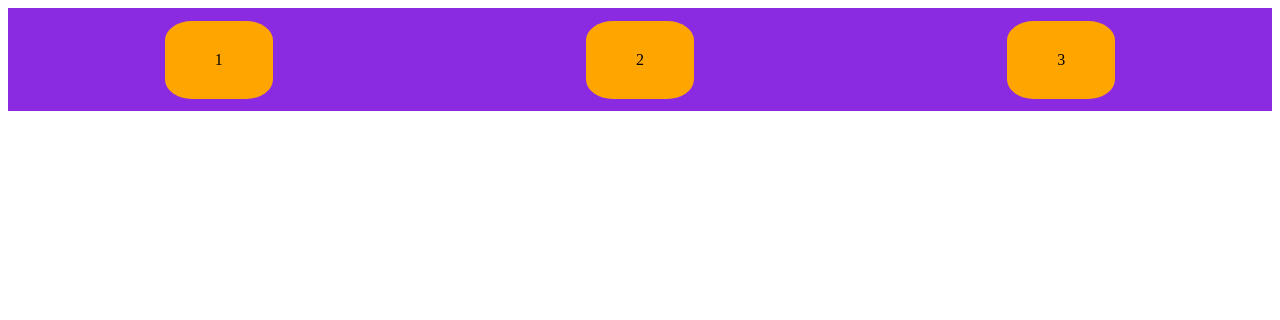
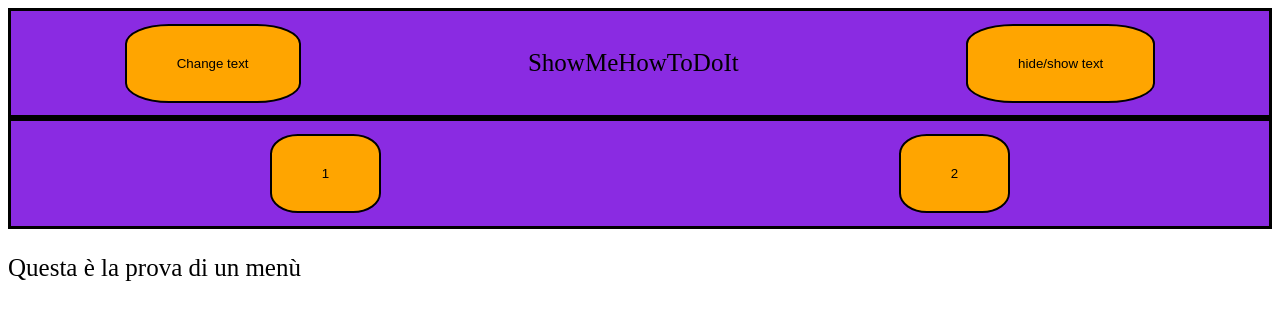
Before and after one commit to LeoFigo/4IB, a plain HTML site: page web_site_statico/index.html in a window 1280 px wide. Drawn offline with Linux system fonts and the light colour scheme.

Commit message:
big improvements

```diff
--- a/web_site_statico/index.html
+++ b/web_site_statico/index.html
@@ -13,14 +13,69 @@
         <link rel="stylesheet" href="./style.css">
     </head>
     <body>
+        <script>
+        let cond = false;
+        let cond2 = false;
+        function myFunction() {
+            if(!cond) {
+                document.getElementById('demo').innerHTML = Date();
+                cond = !cond;
+            } else {
+                document.getElementById('demo').innerHTML = 'ShowMeHowToDoIt';
+                cond = !cond;
+            }
+        }
+        function myFunction2() {
+            if(!cond2) {
+                //document.getElementById('demo').style.visibility;
+                document.getElementById('demo').style.display = "none";
+                cond2 = !cond2;
+            } else {
+                document.getElementById('demo').style.display = "block";
+                cond2 = !cond2;
+            }
+        }
+        function myFunction1_1() {
+                document.getElementById('content2').style.display = "none";
+                document.getElementById('content1').style.display = "block";
+            }
+        function myFunction1_2() {
+                document.getElementById('content2').style.display = "block";
+                document.getElementById('content1').style.display = "none";
+        }
+        </script>
         <!--[if lt IE 7]>
             <p class="browsehappy">You are using an <strong>outdated</strong> browser. Please <a href="#">upgrade your browser</a> to improve your experience.</p>
         <![endif]-->
         <div class = "Container">
-            <div class = "Item">1</div>
+            <!--<div class = "Item">1</div>
             <div class = "Item">2</div>
             <div class = "Item">3</div>
+            <div class = "Item">4</div>-->
+
+            <button class="Item" type="button" onclick="myFunction()">Change text</button>
+            <p id = 'demo'>ShowMeHowToDoIt</p>
+            <button class="Item" type="button" onclick="myFunction2()">hide/show text</button>
+
+        </div>
+        <div class = "Container">
+            <!--<div class = "Item">1</div>
+            <div class = "Item">2</div>
+            <div class = "Item">3</div>
+            <div class = "Item">4</div>-->
+
+            <button class="Item" type="button" onclick="myFunction1_1()">1</button>
+            <button class="Item" type="button" onclick="myFunction1_2()">2</button>
+        </div>
+        <div class = "Body">
+            <p id = "content1">
+                Questa è la prova di un menù
+            </p>
+            <p id = "content2">
+                Seconda facciata
+            </p>
         </div>
         <script src="" async defer></script>
+
     </body>
 </html>
--- /dev/null
+++ b/web_site_statico/script.js
@@ -0,0 +1,3 @@
+function onClick(document) {
+    document.getElementById('demo').innerHTML = Date();
+}
--- a/web_site_statico/style.css
+++ b/web_site_statico/style.css
@@ -9,6 +9,9 @@
     background-color: blueviolet;
     padding-top: 1%;
     padding-bottom: 1%;
+
+    border-style: solid;
+    border-color: black;
 }
 .Item{
     background-color: orange;
@@ -20,6 +23,15 @@
     flex-grow: 0;
     flex-shrink: 0;
     flex-basis: auto;
+
     border-radius: 25%;
+    border-style: solid;
+    border-color: black;
 
 }
+p {
+    font-size: 25px;
+}
+#content2{
+    display: none;
+}
--- /dev/null
+++ b/web_site_statico/try1.html
@@ -0,0 +1,22 @@
+<!DOCTYPE html>
+<!--[if lt IE 7]>      <html class="no-js lt-ie9 lt-ie8 lt-ie7"> <![endif]-->
+<!--[if IE 7]>         <html class="no-js lt-ie9 lt-ie8"> <![endif]-->
+<!--[if IE 8]>         <html class="no-js lt-ie9"> <![endif]-->
+<!--[if gt IE 8]>      <html class="no-js"> <!-<![endif]-->
+<html>
+    <head>
+        <meta charset="utf-8">
+        <meta http-equiv="X-UA-Compatible" content="IE=edge">
+        <title></title>
+        <meta name="description" content="">
+        <meta name="viewport" content="width=device-width, initial-scale=1">
+        <link rel="stylesheet" href="">
+    </head>
+    <body>
+        <!--[if lt IE 7]>
+            <p class="browsehappy">You are using an <strong>outdated</strong> browser. Please <a href="#">upgrade your browser</a> to improve your experience.</p>
+        <![endif]-->
+
+        <script src="" async defer></script>
+    </body>
+</html>
```
